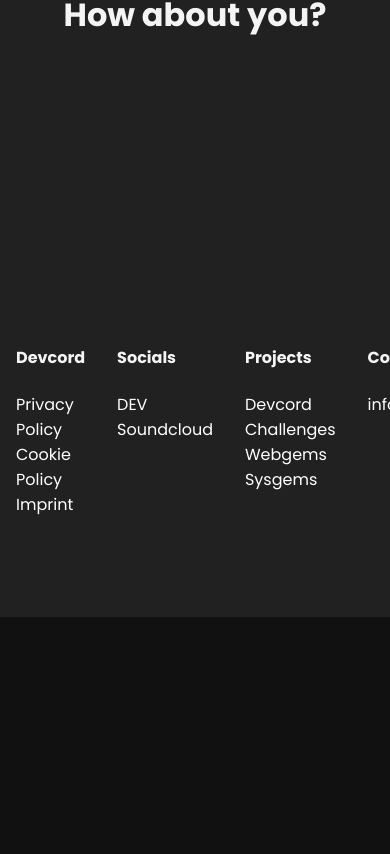
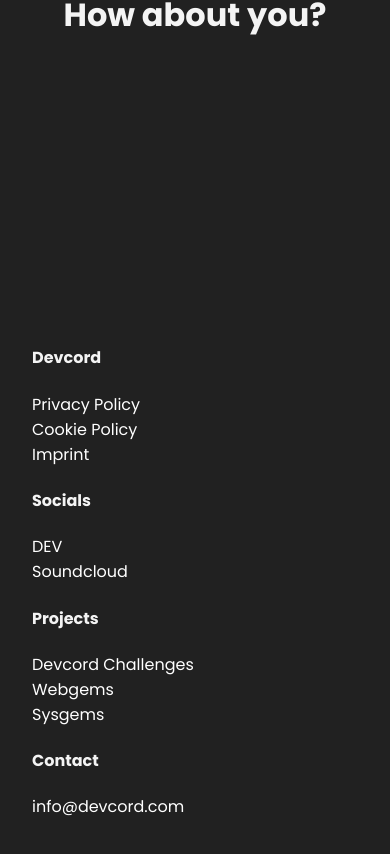
Before and after one commit to devcord/website, a Vue app: page /about in a window 390 px wide. Shown: the part 4697-5551 px from the top of the page. Before the commit the page ends 5314 px from the top, so only its background shows below. Built offline with nearby package versions, Linux system fonts and the light colour scheme; what vue-matomo would draw is missing.

Commit message:
Responsive footer

```diff
--- a/src/components/Footer.vue
+++ b/src/components/Footer.vue
@@ -28,6 +28,10 @@ footer {
   justify-content: center;
   align-items: center;
 
+  .cards {
+    flex-flow: column;
+  }
+
   .card {
     &s {
       display: flex;
@@ -40,8 +44,6 @@ footer {
   }
 }
 
-
-
 a {
   color: white;
   font-size: 1rem;
@@ -50,4 +52,10 @@ a {
     color: #f0134d;
   }
 }
+
+@media (min-width: 525px) {
+  footer .cards {
+    flex-flow: row;
+  }
+}
 </style>
```
